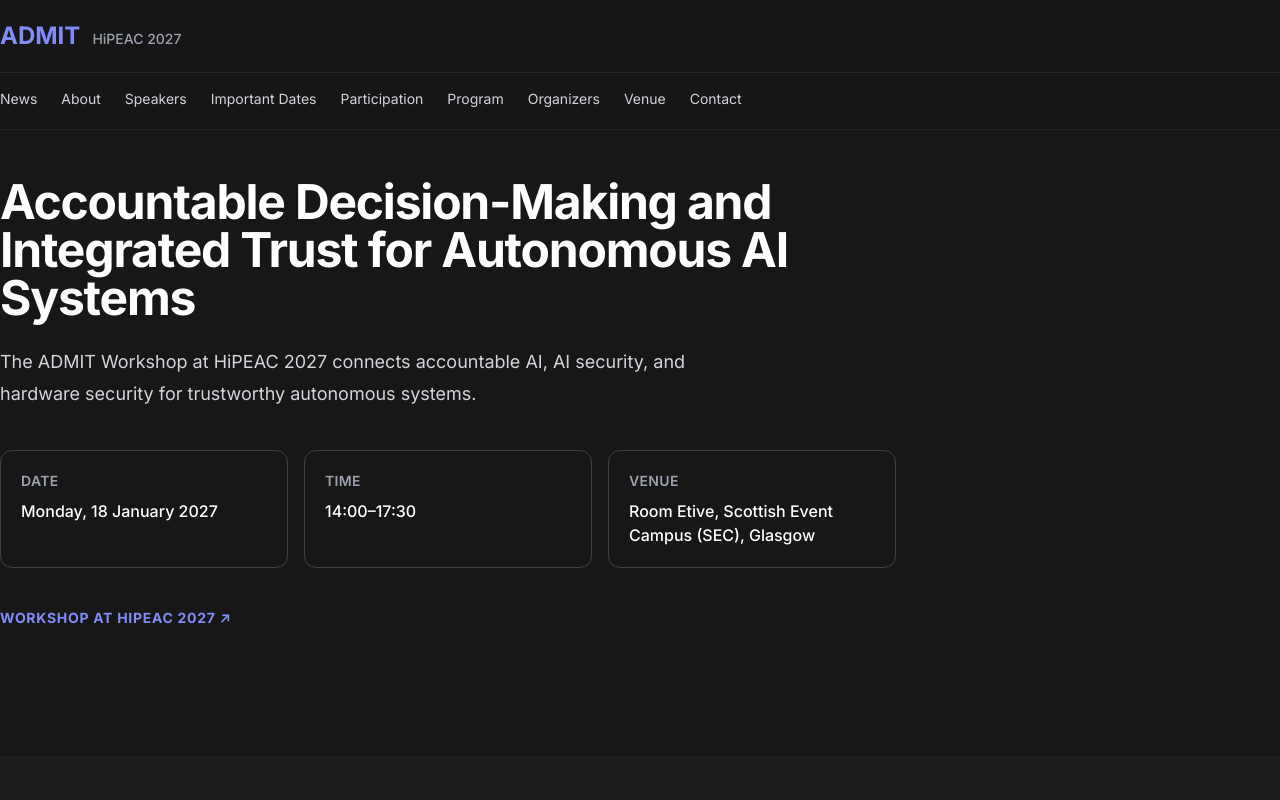
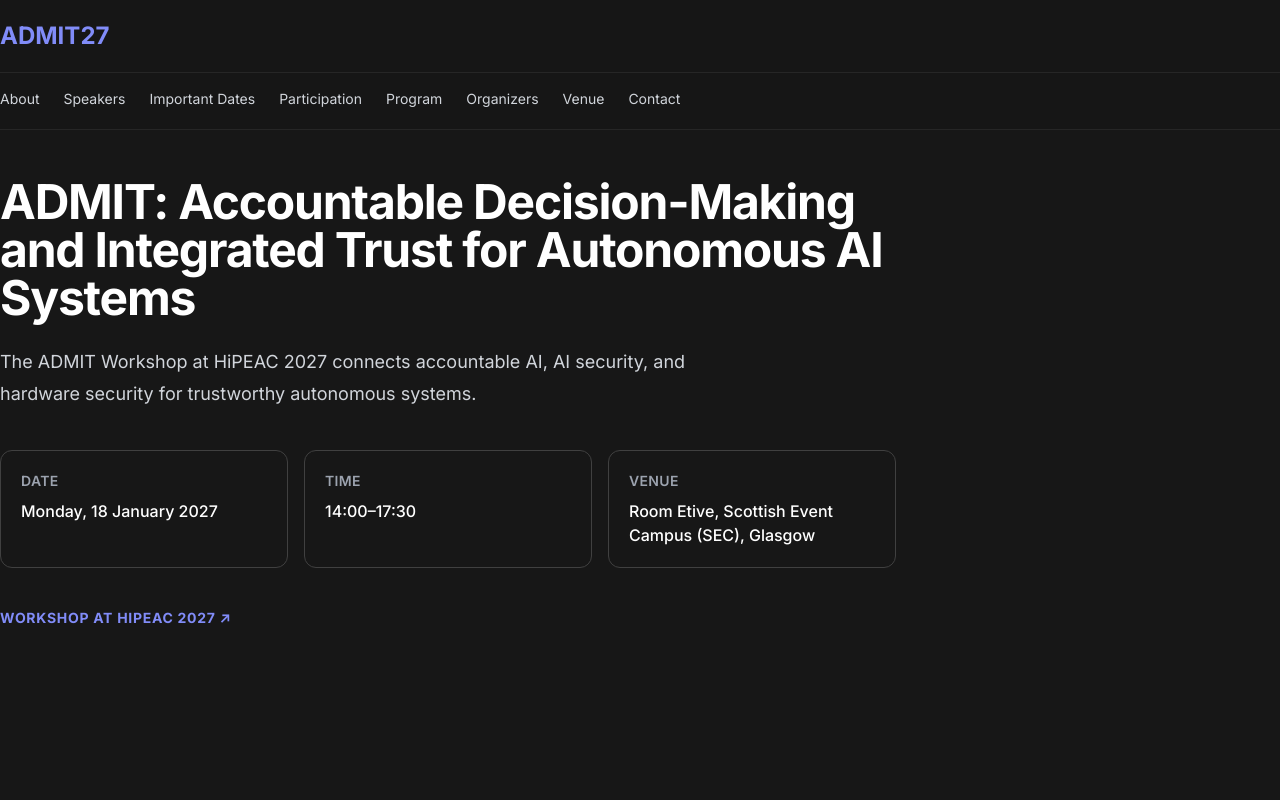
Before and after one commit to ADMIT-Workshop/admit-workshop.github.io, a Next.js app: page / in a window 1280 px wide. Shown: the top 800 px of the page. Built offline with nearby package versions, Linux system fonts and the light colour scheme.

Commit message:
Minor fixes

```diff
--- a/src/components/Hero.tsx
+++ b/src/components/Hero.tsx
@@ -6,7 +6,7 @@ export function Hero() {
     <section id="top" aria-labelledby="workshop-title" className="pt-0 pb-16 sm:pt-4 sm:pb-24">
       <Container className="flex flex-col items-start">
         <h1 id="workshop-title" className="max-w-4xl text-3xl font-bold leading-tight tracking-tight text-gray-900 dark:text-white sm:text-4xl lg:text-5xl">
-          {workshop.fullTitle}
+          {workshop.acronym}: {workshop.fullTitle}
         </h1>
         <p className="mt-6 max-w-3xl text-lg leading-8 text-gray-600 dark:text-gray-300">
           {workshop.tagline}
--- a/src/components/Navbar.tsx
+++ b/src/components/Navbar.tsx
@@ -16,10 +16,7 @@ export function Navbar() {
                 aria-label="ADMIT Workshop home"
                 className="flex items-baseline gap-3 text-indigo-600 dark:text-indigo-400"
               >
-                <span className="text-2xl font-bold">{workshop.acronym}</span>
-                <span className="hidden text-sm font-medium text-gray-500 dark:text-gray-400 sm:inline">
-                  {workshop.event.name}
-                </span>
+                <span className="text-2xl font-bold">{workshop.acronym}27</span>
               </Link>
 
               <div className="flex items-center gap-5">
--- a/src/data/workshop.ts
+++ b/src/data/workshop.ts
@@ -175,7 +175,7 @@ export const workshop: WorkshopData = {
       id: "news",
       eyebrow: "Updates",
       title: "News",
-      status: "tba",
+      status: "hidden",
       tbaMessage: "Workshop announcements will be posted here.",
       items: [],
     },
```
